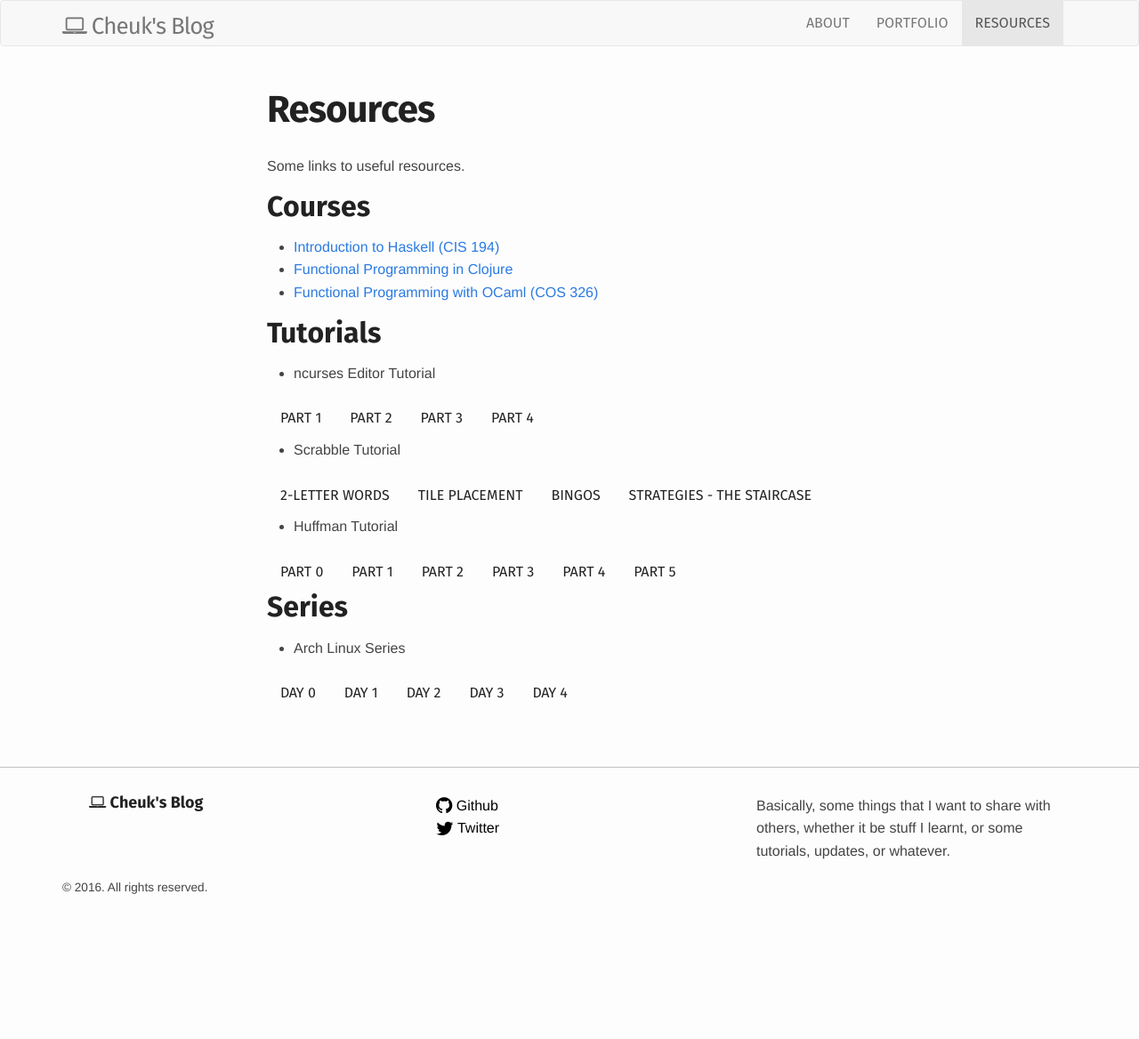
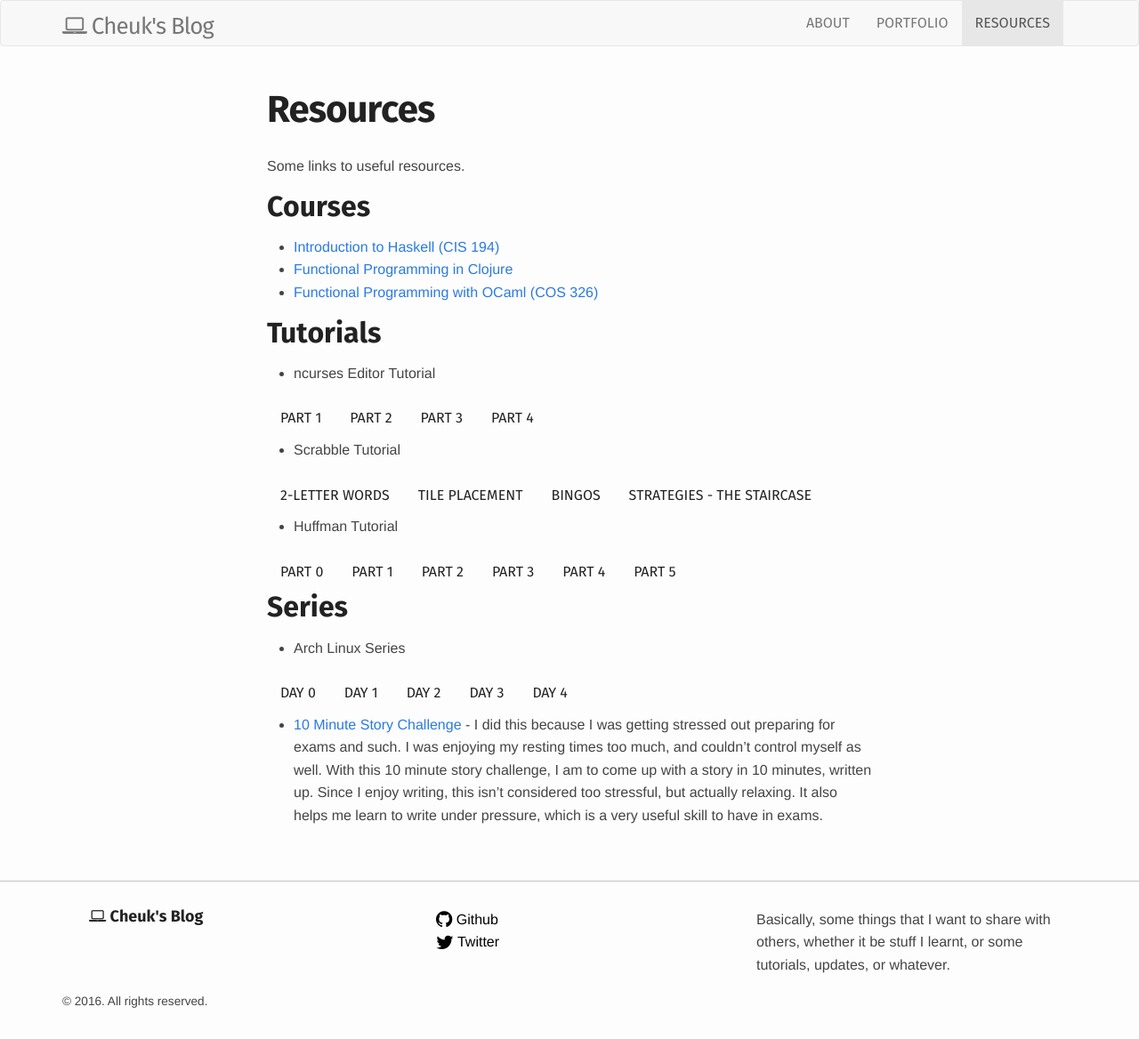
Before and after one commit to chuck-sys/personal-site, a Jekyll site: the page built from resources.md, in a window 1280 px wide. Shown: the whole page at 89% size. Built offline with Jekyll 4.4.1, drawn with Linux system fonts in a browser that asks for light colours; nearby versions of some CDN libraries; before the commit the page ends 1040 px from its top, so only the background shows below that.

Commit message:
Adds link to 10 minute challenge

```diff
--- a/resources.md
+++ b/resources.md
@@ -43,6 +43,13 @@ Some links to useful resources.
     {% assign group = 'arch-days' %}
     {% include page_list.html %}
 </ul>
+- [10 Minute Story Challenge][10chal] -
+I did this because I was getting stressed out preparing for exams and such.
+I was enjoying my resting times too much, and couldn't control myself as well.
+With this 10 minute story challenge, I am to come up with a story in 10
+minutes, written up. Since I enjoy writing, this isn't considered too
+stressful, but actually relaxing. It also helps me learn to write under
+pressure, which is a very useful skill to have in exams.
 
 
 
@@ -50,3 +57,4 @@ Some links to useful resources.
 [hs]: http://www.seas.upenn.edu/~cis194/
 [clj]: http://iloveponies.github.io/120-hour-epic-sax-marathon/index.html
 [ml]: http://www.cs.princeton.edu/courses/archive/fall14/cos326/
+[10chal]: /10-min-challenge/
```
